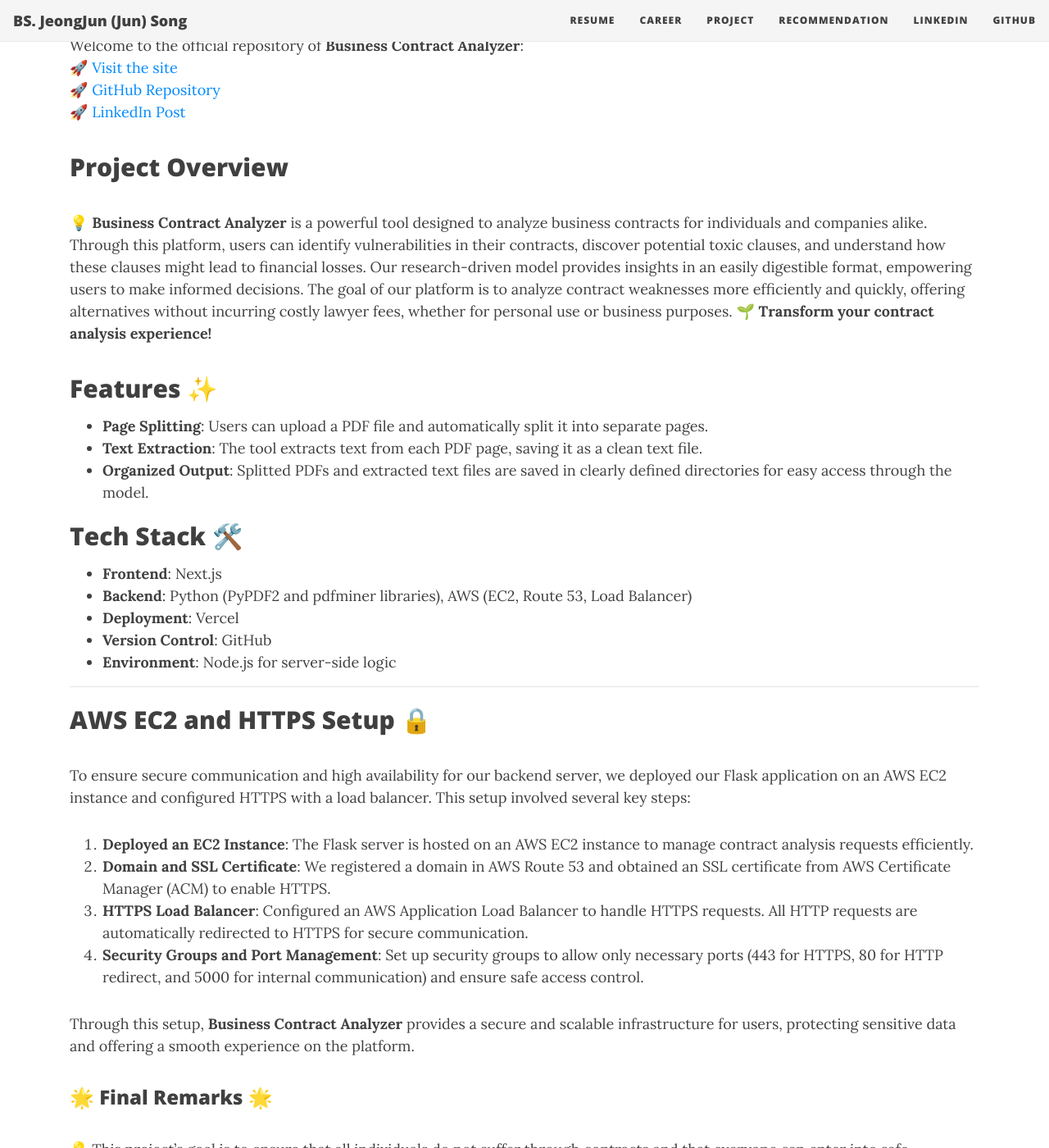
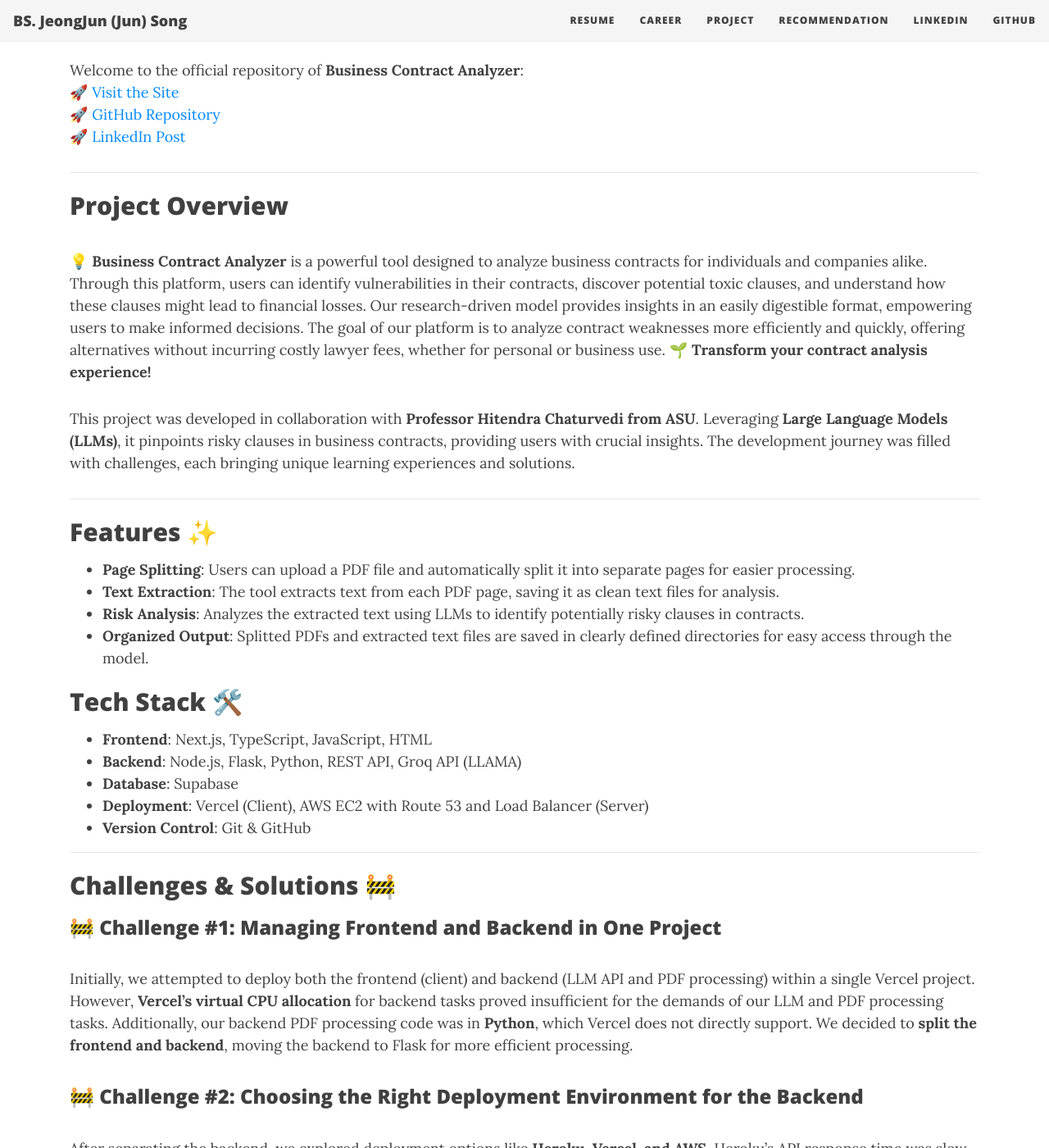
Before and after one commit to songjeongjun320/songjeongjun320.github.io, a Jekyll site: the page built from project/_posts/2024-09-30-Business-Contract-Analyzer.md, in a window 1280 px wide and 1400 px high, scrolled down 680 px. Shown: the whole window at 82% size. Built offline with Jekyll 4.4.1, drawn with Linux system fonts in a browser that asks for light colours; nearby versions of some CDN libraries; some of the changed text lies outside the part shown.

Commit message:
bsn update

```diff
--- a/project/_posts/2024-09-30-Business-Contract-Analyzer.md
+++ b/project/_posts/2024-09-30-Business-Contract-Analyzer.md
@@ -1,7 +1,7 @@
 ---
 layout: post
 title: "Business Contract Analyzer"
-subtitle: "An efficient tool for PDF manipulation"
+subtitle: "An efficient tool for PDF manipulation and risk analysis using LLMs"
 order: 5
 gh-repo: songjeongjun320/jun-song.github.io
 gh-badge: [follow]
@@ -13,43 +13,105 @@
 # Business Contract Analyzer
 
 Welcome to the official repository of **Business Contract Analyzer**:
-🚀 [Visit the site](https://bsn-contract-analyzer.vercel.app/)
+🚀 [Visit the Site](https://bsn-contract-analyzer.vercel.app/)
 🚀 [GitHub Repository](https://github.com/songjeongjun320/business-contract-analyzer)
-🚀 [LinkedIn Post]()
+🚀 [LinkedIn Post](https://www.linkedin.com/feed/update/urn:li:activity:7261619797505761280/)
+
+---
 
 ## Project Overview
 
-💡 **Business Contract Analyzer** is a powerful tool designed to analyze business contracts for individuals and companies alike. Through this platform, users can identify vulnerabilities in their contracts, discover potential toxic clauses, and understand how these clauses might lead to financial losses. Our research-driven model provides insights in an easily digestible format, empowering users to make informed decisions. The goal of our platform is to analyze contract weaknesses more efficiently and quickly, offering alternatives without incurring costly lawyer fees, whether for personal use or business purposes. 🌱 **Transform your contract analysis experience!**
+💡 **Business Contract Analyzer** is a powerful tool designed to analyze business contracts for individuals and companies alike. Through this platform, users can identify vulnerabilities in their contracts, discover potential toxic clauses, and understand how these clauses might lead to financial losses. Our research-driven model provides insights in an easily digestible format, empowering users to make informed decisions. The goal of our platform is to analyze contract weaknesses more efficiently and quickly, offering alternatives without incurring costly lawyer fees, whether for personal or business use. 🌱 **Transform your contract analysis experience!**
+
+This project was developed in collaboration with **Professor Hitendra Chaturvedi from ASU**. Leveraging **Large Language Models (LLMs)**, it pinpoints risky clauses in business contracts, providing users with crucial insights. The development journey was filled with challenges, each bringing unique learning experiences and solutions.
+
+---
 
 ## Features ✨
 
-- **Page Splitting**: Users can upload a PDF file and automatically split it into separate pages.
-- **Text Extraction**: The tool extracts text from each PDF page, saving it as a clean text file.
+- **Page Splitting**: Users can upload a PDF file and automatically split it into separate pages for easier processing.
+- **Text Extraction**: The tool extracts text from each PDF page, saving it as clean text files for analysis.
+- **Risk Analysis**: Analyzes the extracted text using LLMs to identify potentially risky clauses in contracts.
 - **Organized Output**: Splitted PDFs and extracted text files are saved in clearly defined directories for easy access through the model.
 
 ## Tech Stack 🛠️
 
-- **Frontend**: Next.js
-- **Backend**: Python (PyPDF2 and pdfminer libraries), AWS (EC2, Route 53, Load Balancer)
-- **Deployment**: Vercel
-- **Version Control**: GitHub
-- **Environment**: Node.js for server-side logic
+- **Frontend**: Next.js, TypeScript, JavaScript, HTML
+- **Backend**: Node.js, Flask, Python, REST API, Groq API (LLAMA)
+- **Database**: Supabase
+- **Deployment**: Vercel (Client), AWS EC2 with Route 53 and Load Balancer (Server)
+- **Version Control**: Git & GitHub
+
+---
+
+## Challenges & Solutions 🚧
+
+### 🚧 Challenge #1: Managing Frontend and Backend in One Project
+
+Initially, we attempted to deploy both the frontend (client) and backend (LLM API and PDF processing) within a single Vercel project. However, **Vercel’s virtual CPU allocation** for backend tasks proved insufficient for the demands of our LLM and PDF processing tasks. Additionally, our backend PDF processing code was in **Python**, which Vercel does not directly support. We decided to **split the frontend and backend**, moving the backend to Flask for more efficient processing.
+
+### 🚧 Challenge #2: Choosing the Right Deployment Environment for the Backend
+
+After separating the backend, we explored deployment options like **Heroku, Vercel, and AWS**. Heroku’s API response time was slow, often triggering errors due to Vercel’s 30-second timeout for backend responses. AWS emerged as the best option for its flexibility and scalability, especially for handling asynchronous, heavy-duty tasks.
+
+### 🚧 Challenge #3: Setting Up AWS Infrastructure and Cloud Fundamentals
+
+Deploying on AWS brought complexities such as setting up an **EC2 instance** to host our Flask server. From managing security groups to optimizing server performance, configuring AWS deepened my understanding of **cloud infrastructure**.
+
+### 🚧 Challenge #4: HTTPS Configuration and Domain Setup
+
+Running the application locally posed no issues, but accessing the AWS-hosted backend introduced the need for HTTPS. I:
+
+- Purchased a domain through **Route 53**
+- Configured HTTP to HTTPS redirection
+- Set up **SSL/TLS certificates** for secure communication
+
+This was a key learning experience in web security and SSL management.
+
+### 🚧 Challenge #5: Optimizing Response Times for Large PDF Files
+
+A 15-page PDF took around 5 minutes to process, with each page’s LLM analysis taking about 20-30 seconds. Reducing this response time became essential to improve usability.
+
+### 🚧 Challenge #6: Trying Polling to Handle Long Response Times
+
+To handle long response times, we initially implemented **polling**, where the client periodically checked the backend for updates. However, the 30-second Vercel timeout persisted, as delayed responses from the first API request still caused issues.
+
+### 🚧 Challenge #7: Sequential API Requests for Each Page
+
+To address this, I split the PDF into individual pages and sent them to the backend **sequentially**. Sending requests in **parallel** triggered a "Too much API request" error, but **sequential requests** worked effectively, allowing each page to be processed and responded to one-by-one.
+
+### 🚧 Challenge #8: Storing JSON Results on a Persistent Database
+
+Initially, we tried storing analysis results on **Vercel’s temporary storage** (`/tmp`), but data persistence was an issue. We transitioned to **Supabase**, allowing us to securely save and retrieve processed JSON results.
 
 ---
 
 ## AWS EC2 and HTTPS Setup 🔒
 
-To ensure secure communication and high availability for our backend server, we deployed our Flask application on an AWS EC2 instance and configured HTTPS with a load balancer. This setup involved several key steps:
+To ensure secure communication and high availability for our backend server, we deployed our Flask application on an **AWS EC2** instance and configured **HTTPS with a load balancer**. This setup involved several steps:
 
-1. **Deployed an EC2 Instance**: The Flask server is hosted on an AWS EC2 instance to manage contract analysis requests efficiently.
-2. **Domain and SSL Certificate**: We registered a domain in AWS Route 53 and obtained an SSL certificate from AWS Certificate Manager (ACM) to enable HTTPS.
-3. **HTTPS Load Balancer**: Configured an AWS Application Load Balancer to handle HTTPS requests. All HTTP requests are automatically redirected to HTTPS for secure communication.
-4. **Security Groups and Port Management**: Set up security groups to allow only necessary ports (443 for HTTPS, 80 for HTTP redirect, and 5000 for internal communication) and ensure safe access control.
+1. **EC2 Instance Deployment**: Hosting the Flask server on an AWS EC2 instance to manage contract analysis requests.
+2. **Domain and SSL Certificate**: Registering a domain in **Route 53** and obtaining an SSL certificate from AWS ACM.
+3. **HTTPS Load Balancer**: Configuring an AWS Application Load Balancer to handle HTTPS requests and redirect all HTTP requests to HTTPS.
+4. **Security Groups and Port Management**: Allowing only necessary ports (443 for HTTPS, 80 for HTTP, and 5000 for internal communication).
 
-Through this setup, **Business Contract Analyzer** provides a secure and scalable infrastructure for users, protecting sensitive data and offering a smooth experience on the platform.
+Through this setup, **Business Contract Analyzer** provides a secure and scalable infrastructure, protecting sensitive data and offering a smooth experience on the platform.
 
-### 🌟 **Final Remarks** 🌟
+---
 
-💡 This project's goal is to ensure that all individuals do not suffer through contracts and that everyone can enter into safe agreements.
+## Final Prototype Links 🚀
 
-**Thank you**
+- 🌐 [**Visit the Prototype**](https://bsn-contract-analyzer.vercel.app/)
+- 📂 [**GitHub Repository**](https://github.com/songjeongjun320/business-contract-analyzer)
+
+---
+
+### 🌟 Final Remarks 🌟
+
+Reflecting on this journey, I realized that **coding and developing a product are distinct skills**. This project required understanding cloud infrastructure, secure communication, and deployment strategies beyond just programming. Every challenge taught me something invaluable and strengthened my appreciation for **full-stack development**.
+
+## 💡 **If you have any ideas or suggestions, feel free to reach out at [songjeongjun320@gmail.com](mailto:songjeongjun320@gmail.com)!**
+
+### Tags
+
+#BusinessContractAnalyzer #AI #LLM #AWS #Vercel #Supabase #FullStackDevelopment #CloudComputing #ProfessionalJourney
```
